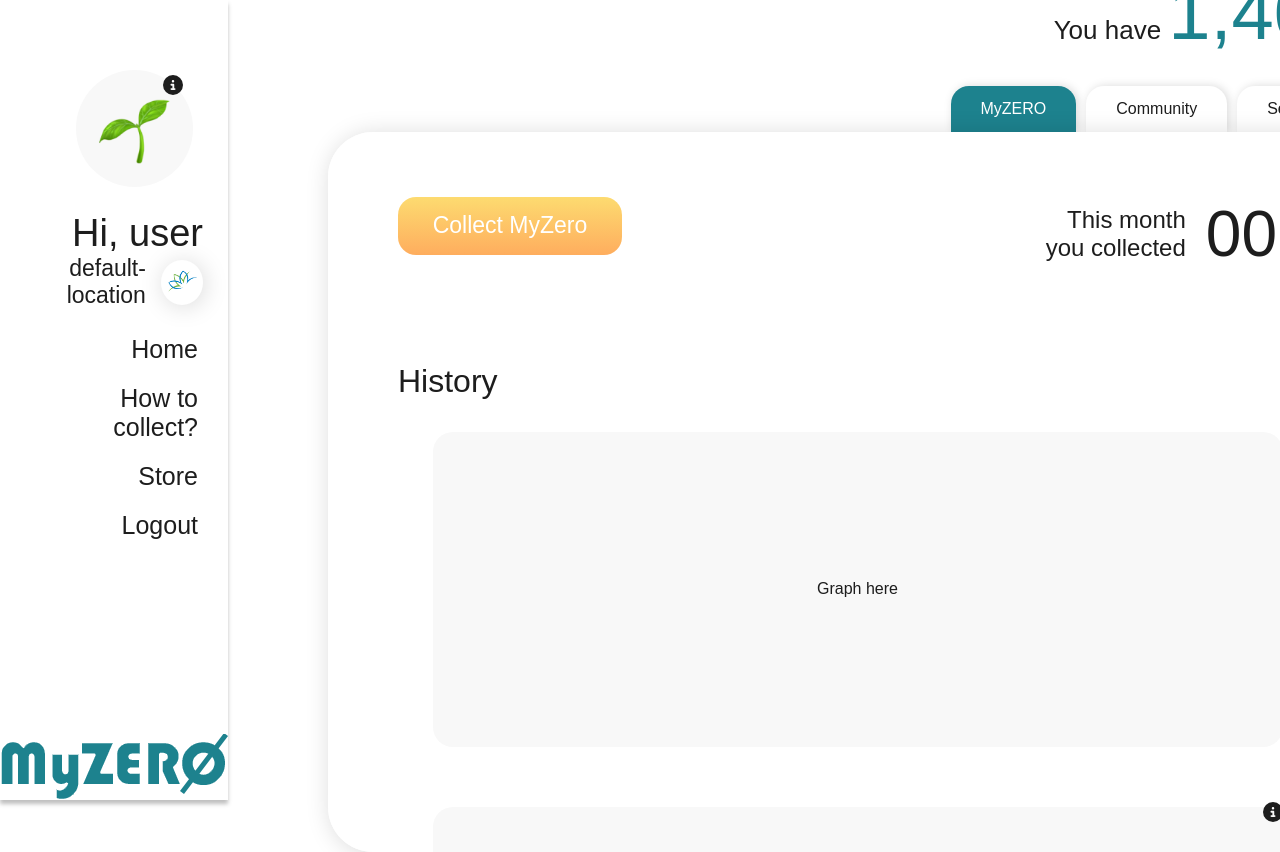
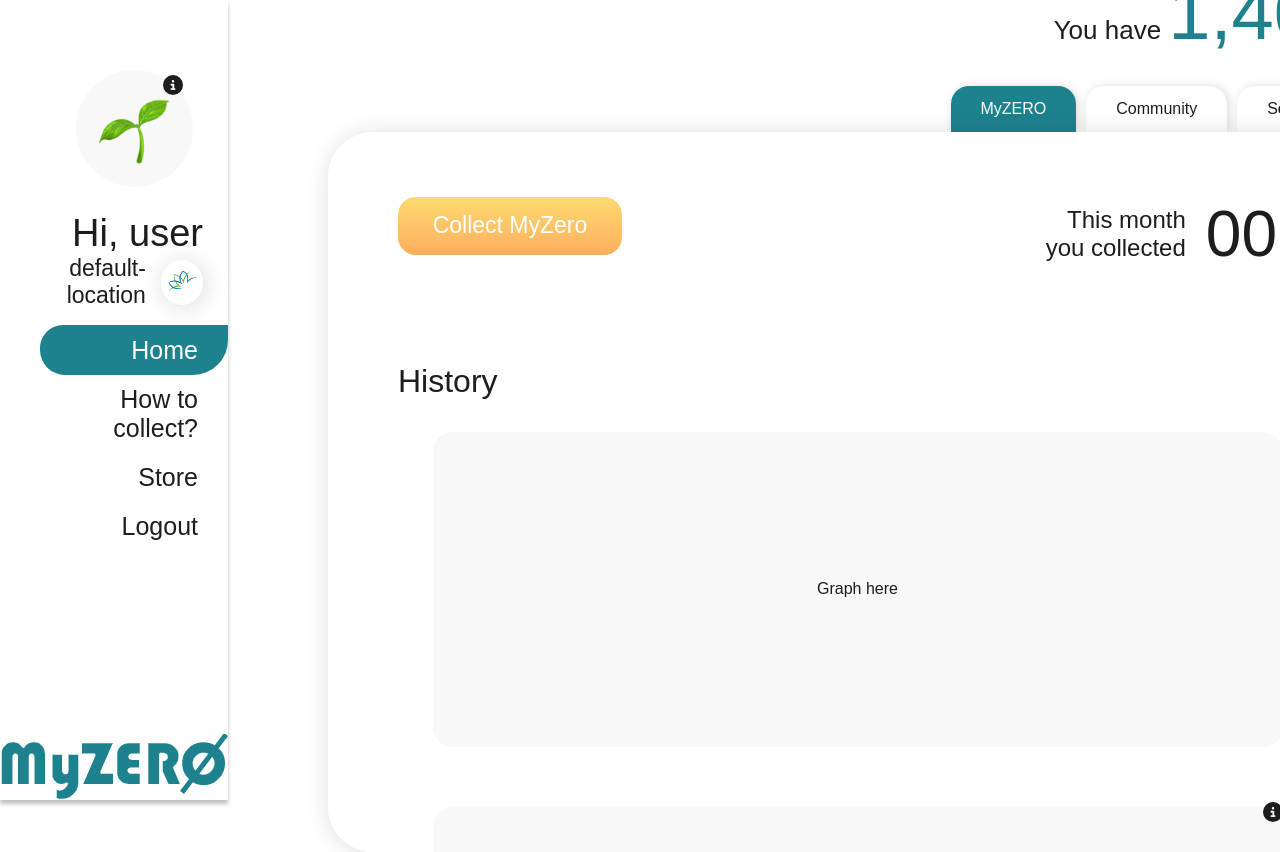
Before and after one commit to Hyerin22/MyZERO, a React (Create React App) app in the folder react-front-end/: page /MyZero in a window 1280 px wide. Shown: the top 852 px of the page. Built offline with nearby package versions, Linux system fonts and the light colour scheme.

Commit message:
Nav styling update

```diff
--- a/react-front-end/src/components/Nav.js
+++ b/react-front-end/src/components/Nav.js
@@ -1,14 +1,28 @@
 import React from "react";
-import { NavLink } from "react-router-dom";
+import { NavLink, useLocation } from "react-router-dom";
 
 import "../styles/components/Nav.scss";
 
 export default function Nav() {
+  const location = useLocation();
+  const currentPathname = location.pathname;
+
   return (
     <div>
       <ul>
         <li className="nav-item">
-          <NavLink to="/">Home</NavLink>
+          <NavLink
+            to="/MyZERO"
+            className={`nav-link ${
+              currentPathname.includes("/MyZERO") ||
+              currentPathname === "/Community" ||
+              currentPathname === "/Setting"
+                ? "active"
+                : ""
+            }`}
+          >
+            Home
+          </NavLink>
         </li>
         <li className="nav-item">
           <NavLink to="/HowTo">How to collect?</NavLink>
```
